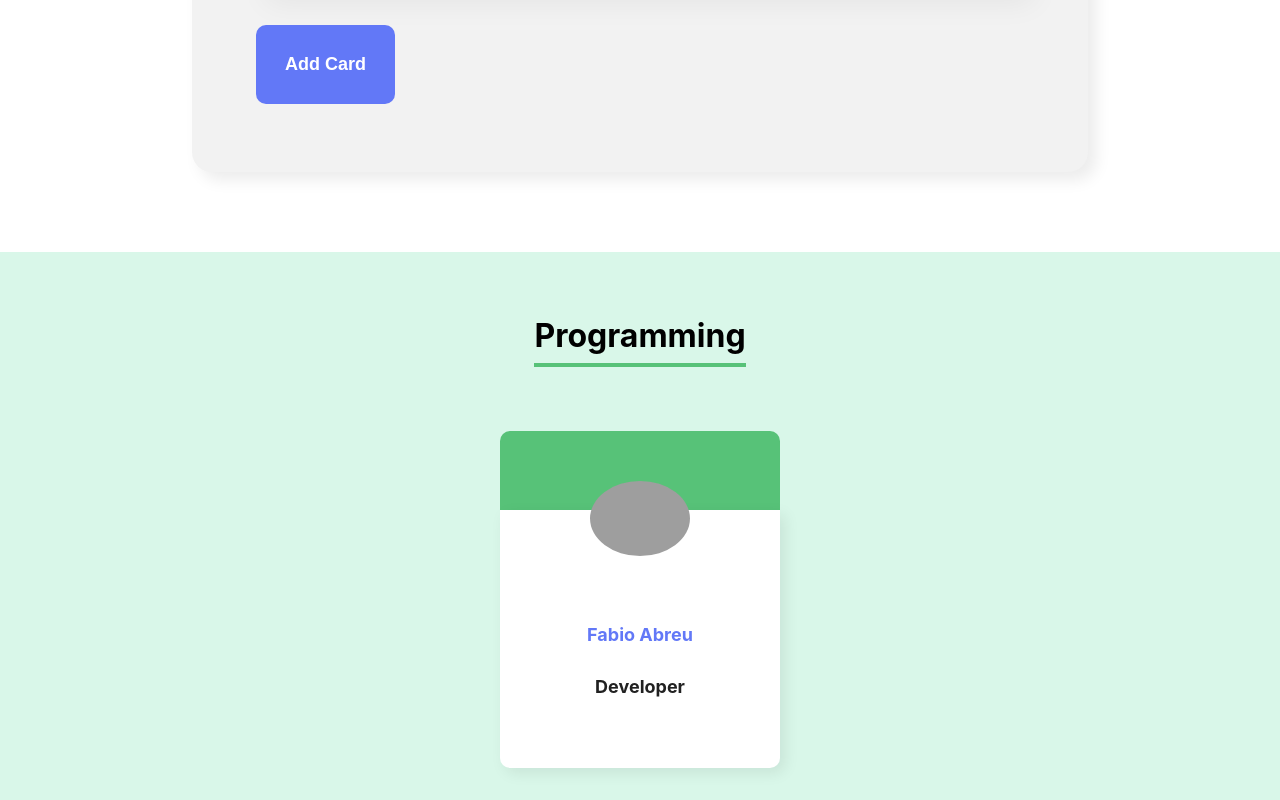
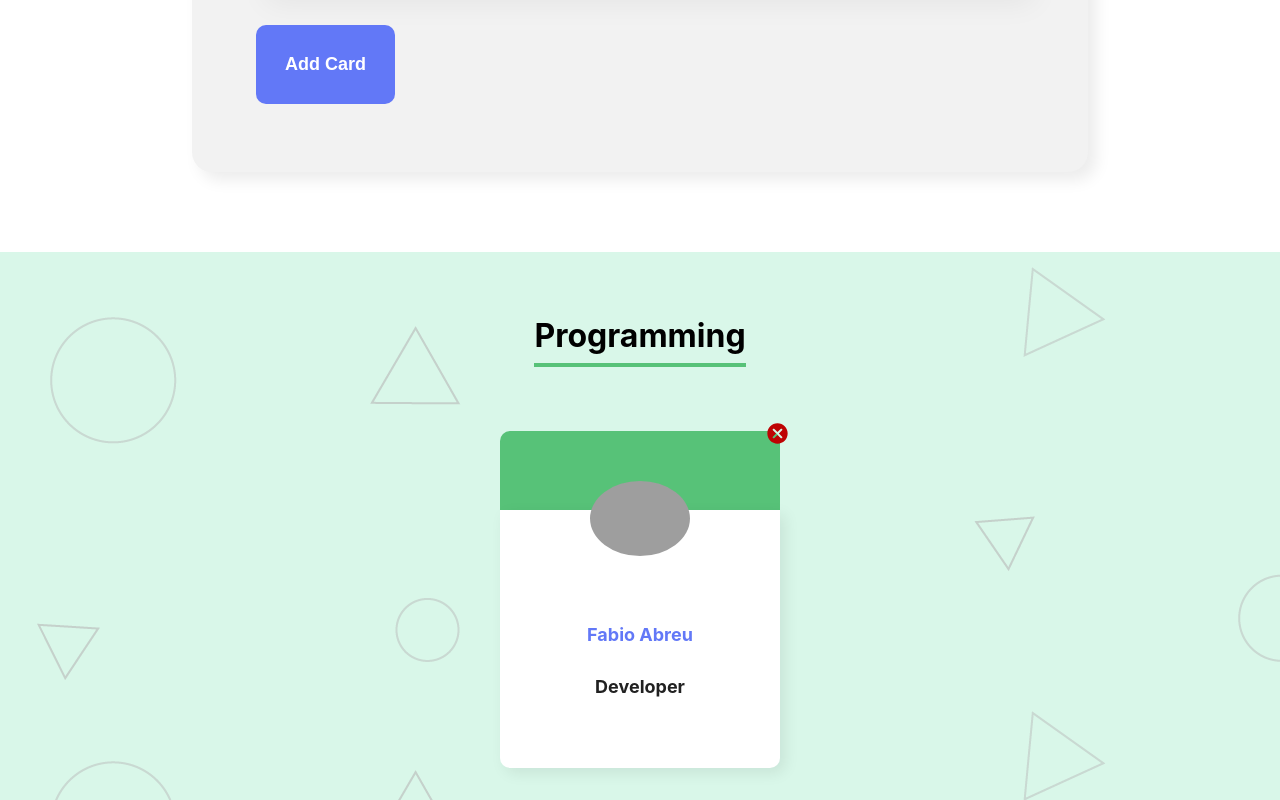
Before and after one commit to fabious054/organo, a React (Create React App) app: page / in a window 1280 px wide. Shown: the part 1219-2019 px from the top of the page. Built offline with nearby package versions, Linux system fonts and the light colour scheme; grey boxes are pictures that could not be loaded.

Commit message:
install react-icons and creating a delete member option

```diff
--- a/package.json
+++ b/package.json
@@ -8,6 +8,7 @@
     "@testing-library/user-event": "^13.5.0",
     "react": "^18.3.1",
     "react-dom": "^18.3.1",
+    "react-icons": "^5.3.0",
     "react-scripts": "5.0.1",
     "web-vitals": "^2.1.4"
   },
--- a/src/App.js
+++ b/src/App.js
@@ -16,6 +16,9 @@ function App() {
     ];
   const [teamMembers, setTeamMembers] = useState([{name:'Fabio Abreu',position:'Developer',image:'https://github.com/fabious054.png',squad:'Programming'}]);
 // MEMBER = {name, position, image, squad}
+  const deleteMember = () =>{
+    alert('Deletado');
+  }
 
   return (
     <div className="App">
@@ -23,6 +26,7 @@ function App() {
       <Form setMember={setTeamMembers} squads={squads} />
      {squads.map((squad, index) => (
        <Squad
+        deleteMember={deleteMember}
         key={index}
         name={squad.name}
         members={teamMembers.filter(member => member.squad === squad.name)}
--- a/src/components/Member/Member.css
+++ b/src/components/Member/Member.css
@@ -1,5 +1,6 @@
 .member {
     width: 280px;
+    position: relative;
 }
 
 .member .header {
@@ -35,3 +36,17 @@
     color: #212121;
     padding: 0 16px;
 }
+
+.member .delete{
+    position: absolute;
+    right: -10px;
+    top: -10px;
+    cursor: pointer;
+    color: rgb(190, 3, 3);
+    font-size: 25px;
+    transition: all 0.3s;
+}
+.member .delete:hover{
+    color: rgb(255, 0, 0);
+    transform: rotate(180deg);
+}
--- a/src/components/Member/index.js
+++ b/src/components/Member/index.js
@@ -1,10 +1,12 @@
+import { IoMdCloseCircle } from "react-icons/io";
 import './Member.css';
 
-const Member = ({name,position,image,backgroundColor}) => {
+const Member = ({name,position,image,backgroundColor,deleteMember}) => {
     return (
         <div className='member'>
+            <IoMdCloseCircle className='delete'onClick={() => deleteMember() }/>
             <div className='header'style={{backgroundColor:backgroundColor}}>
-                <img src={image}alt={name}/>
+                <img src={image}alt={name} />
             </div>
             <div className='footer'>
                 <h4>{name}</h4>
--- a/src/components/Squad/index.js
+++ b/src/components/Squad/index.js
@@ -1,10 +1,10 @@
 import Member from '../Member';
 import './Squad.css';
 
-const Squad = ({name, members,principalColor,secondaryColor}) => {
+const Squad = ({name, members,principalColor,secondaryColor,deleteMember}) => {
     return (
         members.length > 0 ?
-            <section style={{backgroundColor:secondaryColor}} className='squad'>
+            <section style={{backgroundImage:'url(/images/fundo.png)',backgroundColor:secondaryColor}} className='squad'>
                 <h3 style={{borderBottom:`4px solid ${principalColor}`}}>{name}</h3>
                 <div className='members'>
                     {members.map((member, index) => (
@@ -15,6 +15,7 @@ const Squad = ({name, members,principalColor,secondaryColor}) => {
                             image={member.image}
                             squad={member.squad}
                             backgroundColor={principalColor}
+                            deleteMember={deleteMember}
                         />
                     ))}
                 </div>
```
Also changed, not shown: 1 other file (tests, documents, lock files or other folders).
